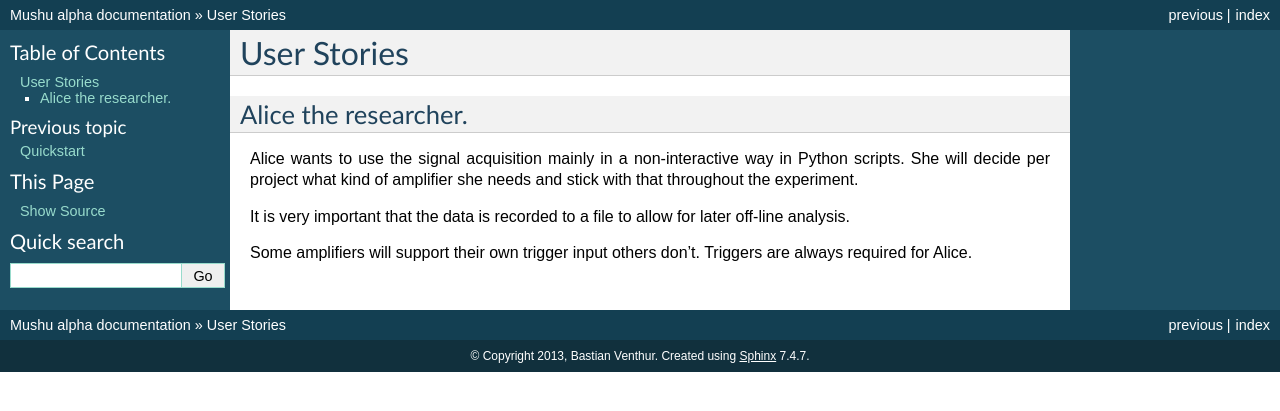
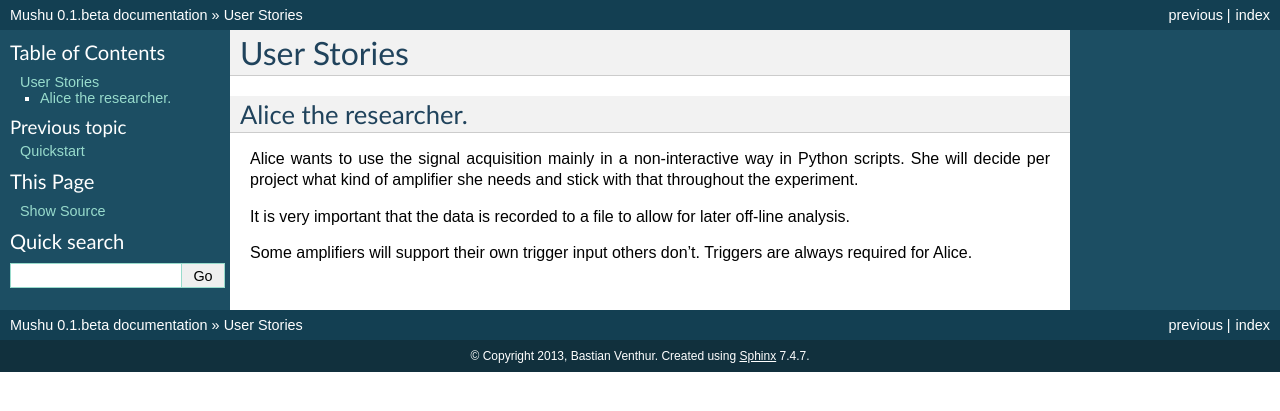
Before and after one commit to venthur/mushu, a Sphinx documentation site: the page built from doc/user_stories.rst, in a window 1280 px wide. Shown: the top 411 px of the page. Built offline with Sphinx 7.4.7, drawn with Linux system fonts in a browser that asks for light colours; pages that are not in the unit, such as notebooks, are missing from menus.

Commit message:
Added __version__ to libmushu and updated doc to use that

```diff
--- a/doc/conf.py
+++ b/doc/conf.py
@@ -18,6 +18,7 @@
 # documentation root, use os.path.abspath to make it absolute, like shown here.
 #sys.path.insert(0, os.path.abspath('.'))
 sys.path.insert(0, os.path.abspath('..'))
+import libmushu
 
 # -- General configuration -----------------------------------------------------
 
@@ -51,9 +52,9 @@
 # built documents.
 #
 # The short X.Y version.
-version = '0.0'
+version = libmushu.__version__
 # The full version, including alpha/beta/rc tags.
-release = 'alpha'
+release = version + '.beta'
 
 # The language for content autogenerated by Sphinx. Refer to documentation
 # for a list of supported languages.
--- a/libmushu/__init__.py
+++ b/libmushu/__init__.py
@@ -55,6 +55,7 @@
 
 from libmushu.ampdecorator import AmpDecorator
 
+__version__ = '0.1'
 
 __all__ = ['supported_amps', 'get_available_amps', 'get_amp']
 
```
